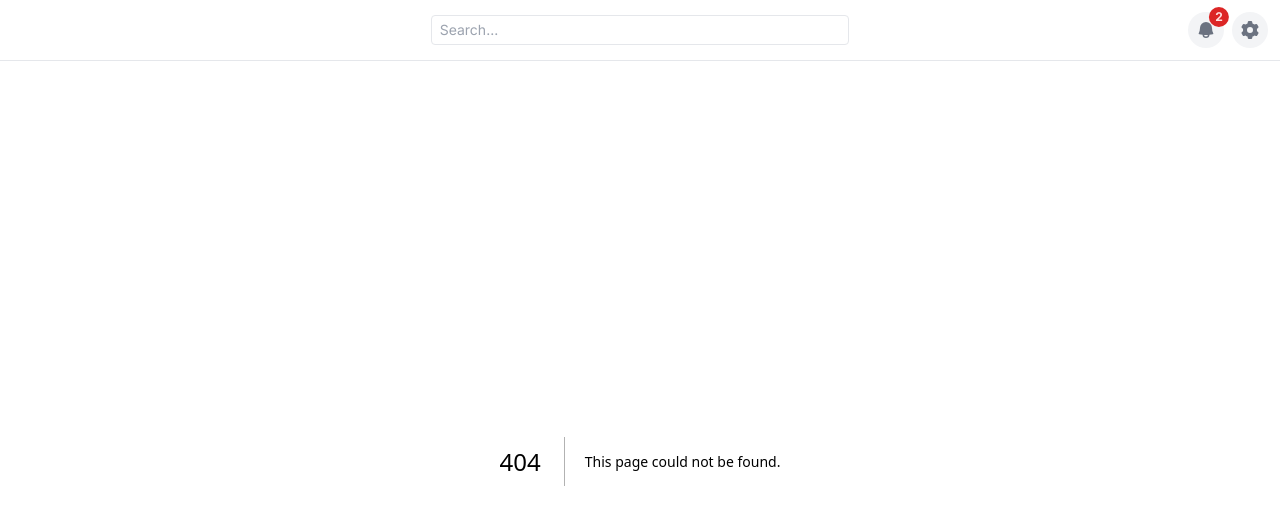
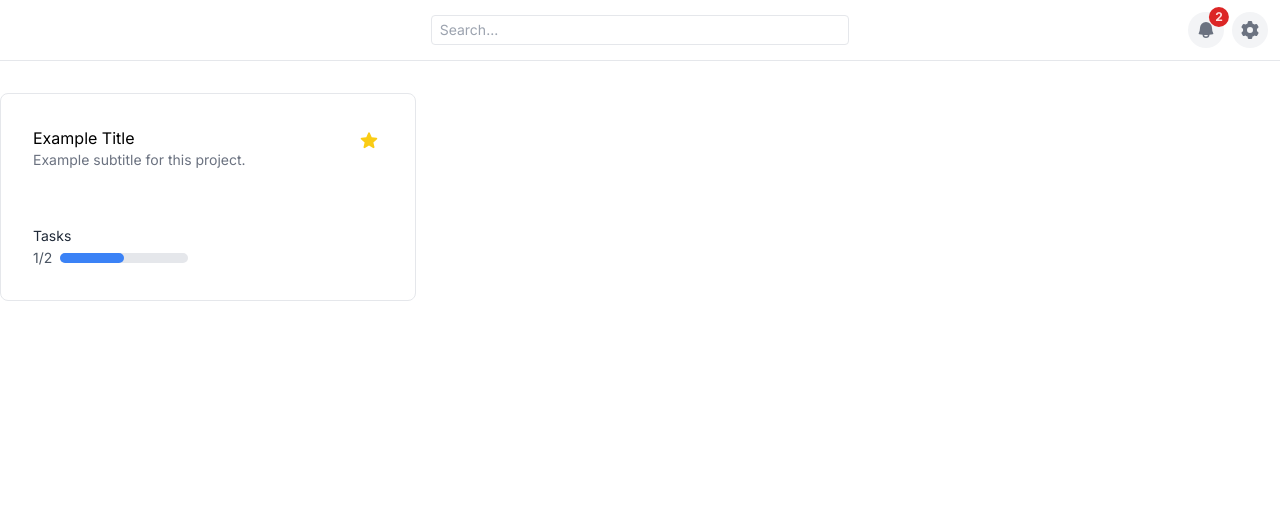
Before and after one commit to korbindeman/project-c, a Next.js app: page /dashboard in a window 1280 px wide. Before the commit this address had no page. Shown: the top 524 px of the page. Built offline with nearby package versions, Linux system fonts and the light colour scheme.

Commit message:
feat: created dashboard page

```diff
--- /dev/null
+++ b/app/dashboard/page.tsx
@@ -0,0 +1,38 @@
+import { StarIcon } from "@heroicons/react/20/solid";
+
+function ProjectCard() {
+  return (
+    <div className="cursor-pointer rounded-lg border p-8 transition hover:bg-gray-50">
+      <div className="mb-14 flex justify-between">
+        <div className="">
+          <h2>Example Title</h2>
+          <p className="text-sm text-gray-500">
+            Example subtitle for this project.
+          </p>
+        </div>
+        <div className="p-1 text-yellow-400 transition hover:text-yellow-500">
+          <StarIcon className="h-5 w-5" />
+        </div>
+      </div>
+      <div className="">
+        <h3 className="mb-0.5 text-sm text-gray-800">Tasks</h3>
+        <div className="flex items-center">
+          <span className="pr-2 text-sm text-gray-600">1/2</span>
+          <div className="h-2.5 w-32 rounded-full bg-gray-200">
+            <div className="h-2.5 w-1/2 rounded-full bg-blue-500"></div>
+          </div>
+        </div>
+      </div>
+    </div>
+  );
+}
+
+export default function Dashboard() {
+  return (
+    <main className="container mx-auto mt-8">
+      <div className="grid grid-cols-3 gap-4">
+        <ProjectCard />
+      </div>
+    </main>
+  );
+}
```
